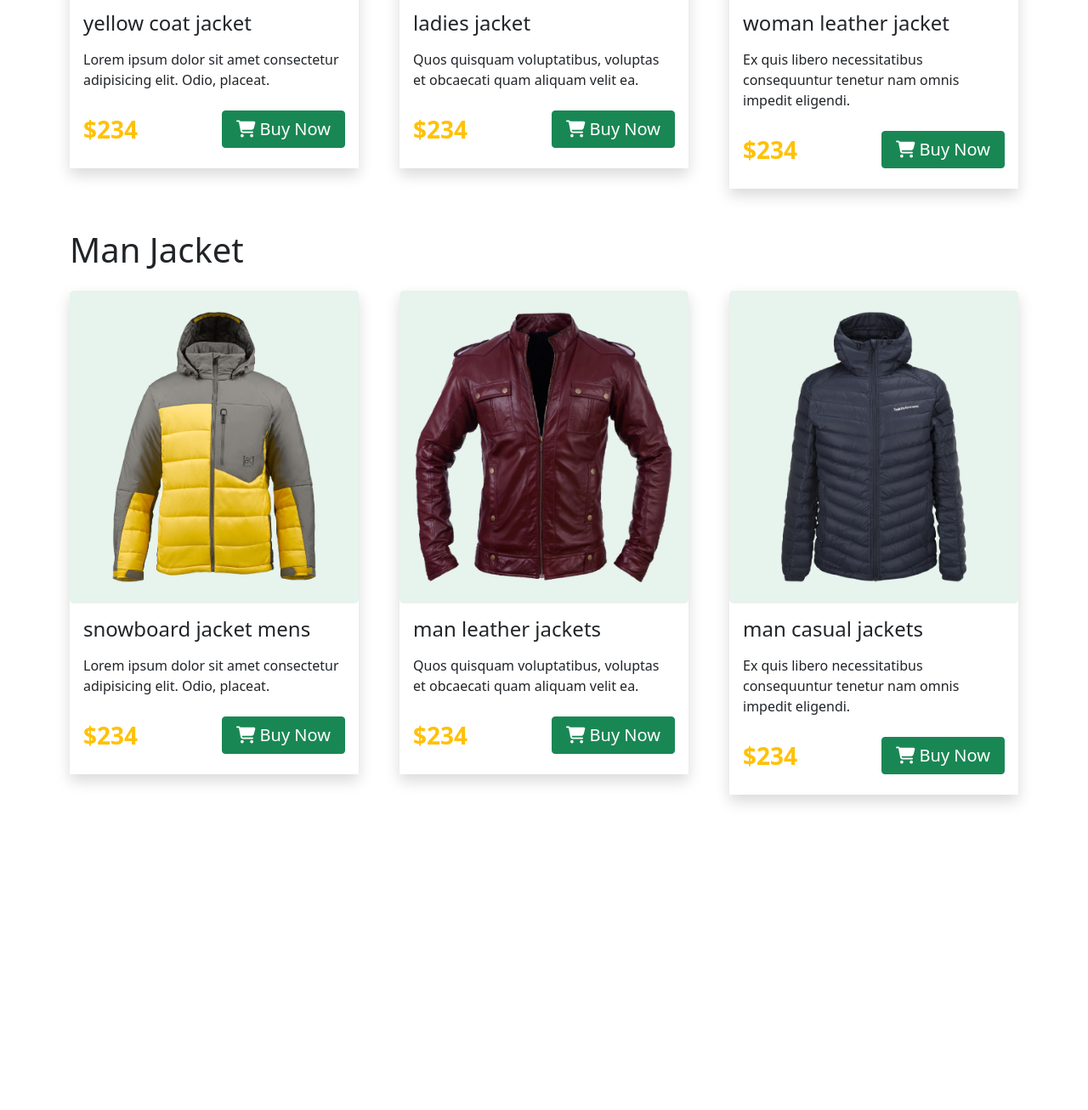
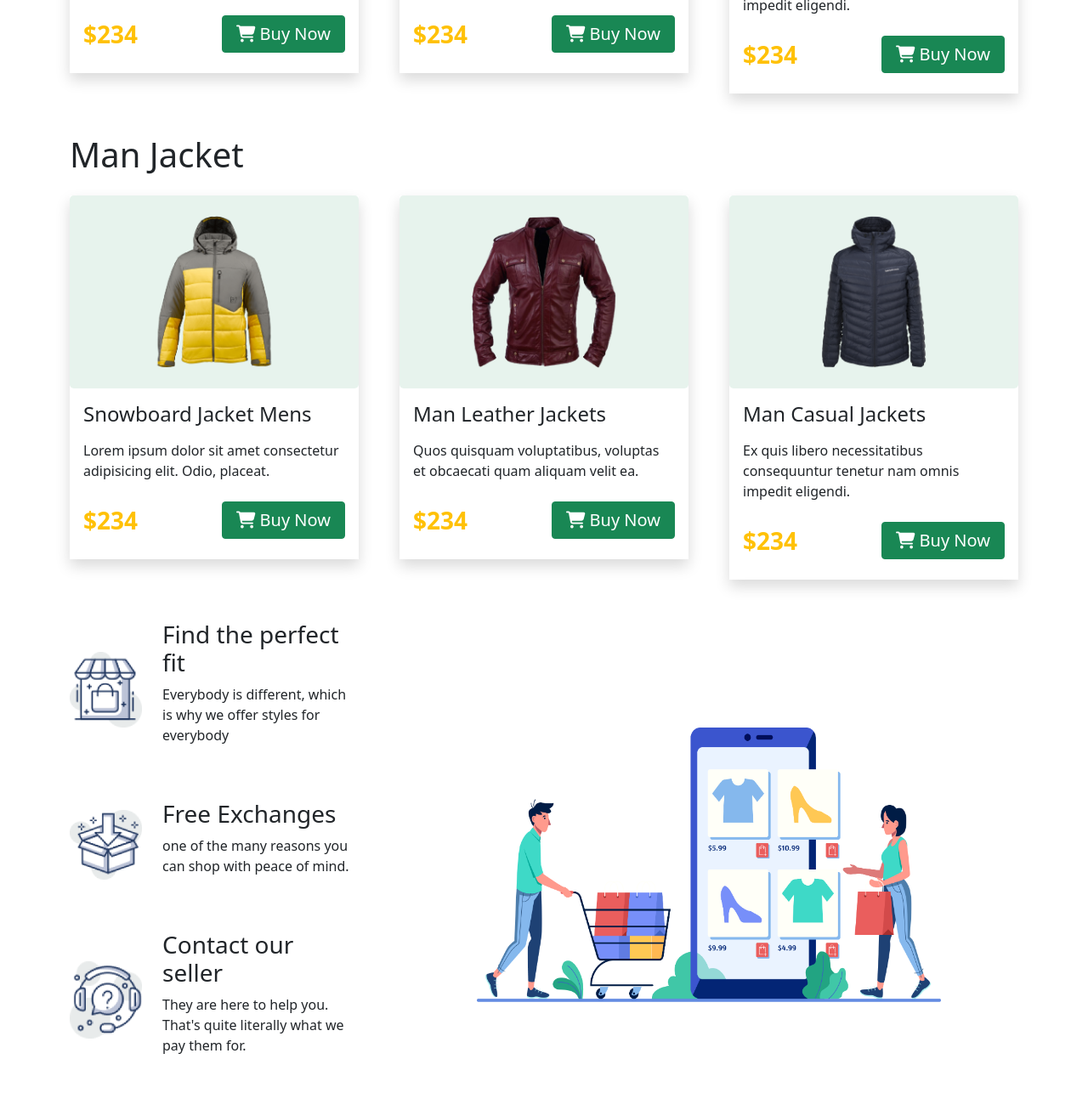
Before and after one commit to majedul360/penguin-fashion, a plain HTML site: page index.html in a window 1280 px wide. Shown: the part 893-2199 px from the top of the page at 85% size. Before the commit the page ends 1876 px from the top, so only its background shows below. Drawn offline with nearby package versions, Linux system fonts and the light colour scheme.

Commit message:
penguine-fashion done

```diff
--- a/index.html
+++ b/index.html
@@ -66,7 +66,7 @@
 
                     <div class="col-12 col-md-6 col-lg-8">
                         <div class="text-center">
-                            <img src="images//model.png" class="img-fluid" class="img-fluid" alt="">
+                            <img src="images//model.png" class="img-fluid" alt="">
                         </div>
                     </div>
                 </div>
@@ -78,15 +78,19 @@
 
         <section class="my-5">
             <div class="container">
-                <h2 class="fs-1  mb-4 text-capitalize">woman jacket</h2>
+                <h2 class="fs-1  mb-4 text-capitalize">
+                    woman jacket
+                </h2>
                 <div class="row g-5 mb-5">
                     <div class="col-12 col-md-6 col-lg-4">
                         <div class="product-1 text-center shadow pb-4">
                            <div class="bg-success bg-opacity-10 rounded-3 py-4">
-                            <img src="images/jacket-1.png" style="height: 20rem;" alt="">
+                            <img src="images/jacket-1.png" class="w-50" alt="">
                            </div>
                             <div class="content  px-3">
-                                <h3 class="text-start fs-4 my-3">yellow coat jacket</h3>
+                                <h3 class="text-start text-capitalize fs-4 my-3">
+                                    yellow coat jacket
+                                </h3>
                                 <p class="text-start mb-4">
                                     Lorem ipsum dolor sit amet consectetur adipisicing elit. Odio, placeat.
                                 </p>
@@ -104,10 +108,12 @@
                     <div class="col-12 col-md-6 col-lg-4">
                         <div class="procuct-2 text-center shadow pb-4">
                            <div class="bg-success bg-opacity-10 rounded-3 py-4">
-                            <img src="images/jacket-2.png" style="height:20rem;" alt="">
+                            <img src="images/jacket-2.png" class="w-50" alt="">
                            </div>
                             <div class="content px-3">
-                                <h3 class="text-start fs-4 my-3">ladies jacket</h3>
+                                <h3 class="text-start text-capitalize fs-4 my-3">
+                                    ladies jacket
+                                </h3>
                                 <p class="text-start mb-4">
                                     Quos quisquam voluptatibus, voluptas et obcaecati quam aliquam velit ea.
                                 </p>
@@ -125,10 +131,12 @@
                     <div class="col-12 col-md-6 col-lg-4">
                         <div class="procuct-3 text-center shadow pb-4">
                             <div class="bg-success bg-opacity-10 rounded-3 py-4">
-                            <img src="images/jacket-3.png"  style="height:20rem;" alt="">
+                            <img src="images/jacket-3.png"  class="w-50" alt="">
                             </div>
                             <div class="content px-3">
-                                <h3 class="text-start fs-4 my-3">woman leather jacket</h3>
+                                <h3 class="text-start text-capitalize fs-4 my-3">
+                                    woman leather jacket
+                                </h3>
                                 <p class="text-start mb-4">
                                     Ex quis libero necessitatibus consequuntur tenetur nam omnis impedit eligendi.
                                 </p>
@@ -151,10 +159,12 @@
                     <div class="col-12 col-md-6 col-lg-4">
                         <div class="procuct-4 text-center shadow pb-4 ">
                            <div class="bg-success bg-opacity-10 rounded-3 py-4">
-                            <img src="images/jacket-4.png"  style="height:20rem;" alt="">
+                            <img src="images/jacket-4.png"  class="w-50" alt="">
                            </div>
                             <div class="content px-3">
-                                <h3 class="text-start fs-4 my-3">snowboard jacket mens</h3>
+                                <h3 class="text-start text-capitalize fs-4 my-3">
+                                    snowboard jacket mens
+                                </h3>
                                 <p class="text-start mb-4">
                                     Lorem ipsum dolor sit amet consectetur adipisicing elit. Odio, placeat.
                                 </p>
@@ -172,10 +182,12 @@
                     <div class="col-12 col-md-6 col-lg-4">
                         <div class="procuct-5 text-center shadow pb-4">
                            <div class="bg-success bg-opacity-10 rounded-3 py-4">
-                            <img src="images/jacket-5.png"  style="height:20rem;" alt="">
+                            <img src="images/jacket-5.png"  class="w-50" alt="">
                            </div>
                             <div class="content px-3">
-                                <h3 class="text-start fs-4 my-3">man leather jackets</h3>
+                                <h3 class="text-start text-capitalize fs-4 my-3">
+                                    man leather jackets
+                                </h3>
                                 <p class="text-start mb-4">
                                     Quos quisquam voluptatibus, voluptas et obcaecati quam aliquam velit ea.
                                 </p>
@@ -193,10 +205,12 @@
                     <div class="col-12 col-md-6 col-lg-4">
                         <div class="procuct-6 text-center shadow pb-4">
                             <div class="bg-success bg-opacity-10 rounded-3 py-4">
-                            <img src="images/jacket-6.png"  style="height:20rem;" alt="">
+                            <img src="images/jacket-6.png"  class="w-50" alt="">
                             </div>
                             <div class="content px-3">
-                                <h3 class="text-start fs-4 my-3">man casual jackets</h3>
+                                <h3 class="text-start text-capitalize fs-4 my-3">
+                                    man casual jackets
+                                </h3>
                             <p class="text-start mb-4">
                                 Ex quis libero necessitatibus consequuntur tenetur nam omnis impedit eligendi.
                             </p>
@@ -216,7 +230,51 @@
         </section>
 
 
+        <!-- end section  -->
 
+        <section class="mt-5">
+            <div class="container mt-5">
+                <div class="row align-items-center gx-5 mt-5">
+                    <div class="col-12 col-md-6 col-lg-4 mb-5">
+                        <div class="content d-flex align-items-center">
+                            <img src="images/house.png"  alt="" class="me-4 w-25">
+                            <div>
+                                <h3>Find the perfect fit</h3>
+                                <p>
+                                    Everybody is different, which is why we offer styles for everybody
+                                </p>
+                            </div>
+                        </div>
+
+                        <div class="content d-flex align-items-center my-5">
+                            <img src="images/box.png" alt=""class="me-4 w-25">
+                            <div>
+                                <h3>Free Exchanges</h3>
+                                <p>
+                                    one of the many reasons you can shop with peace of mind.
+                                </p>
+                            </div>
+                        </div>
+
+                        <div class="content d-flex align-items-center">
+                            <img src="images/question.png" alt="" class="me-4 w-25">
+                            <div>
+                                <h3>Contact our seller</h3>
+                                <p>
+                                    They are here to help you. That's quite literally what we pay them for.
+                                </p>
+                            </div>
+                        </div>
+                    </div>
+
+                    <div class="col-12 col-md-6 col-lg-8">
+                       <div class="text-center">
+                            <img src="images/shopping.png" class="w-75" alt="">
+                       </div>
+                    </div>
+                </div>
+            </div>
+        </section>
 
 
 
```
